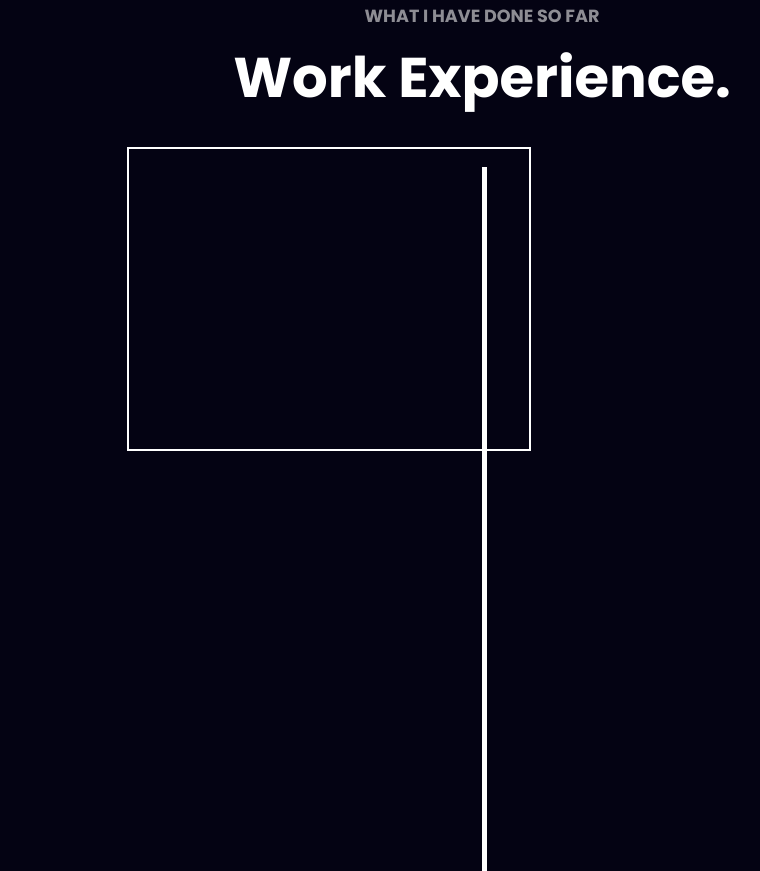
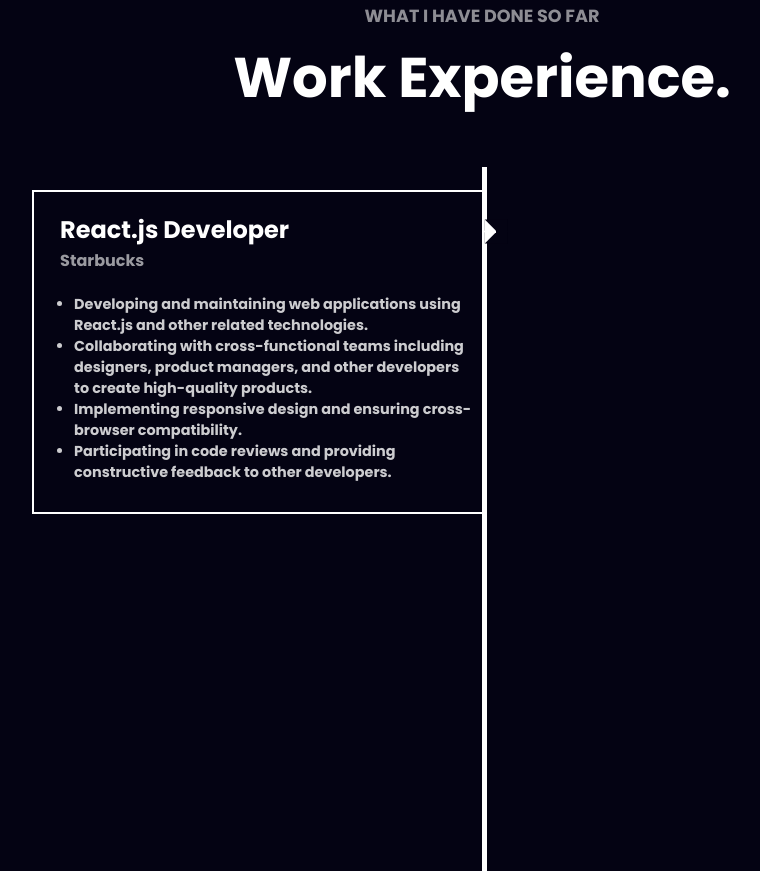
Before and after one commit to AyushSubedi08/My-Project, a plain HTML site: page index.html in a window 1280 px wide. Shown: the part 1707-2578 px from the top of the page, without its empty margins (158-918 px from the left). Drawn offline with Linux system fonts and the light colour scheme.

Commit message:
modified the box

```diff
--- a/index.html
+++ b/index.html
@@ -91,7 +91,25 @@
 
                 </div>
                 <div class="top-left-box">
+                    <div class="first-arrow-head">
 
+                    </div>
+                    <div class="first-work-descriptions">
+
+                        <h1 class="first-work-heading">React.js Developer</h1>
+                        <h4 class="first-work-company">Starbucks</h4>
+                        <ul class="first-work-unordered-lists">
+                            <li class="first-work-lists">Developing and maintaining web applications using React.js and
+                                other related technologies.</li>
+                            <li class="first-work-lists">Collaborating with cross-functional teams including designers,
+                                product managers, and other developers to create high-quality products.</li>
+                            <li class="first-work-lists">Implementing responsive design and ensuring cross-browser
+                                compatibility.</li>
+                            <li class="first-work-lists">Participating in code reviews and providing constructive
+                                feedback
+                                to other developers.</li>
+                        </ul>
+                    </div>
                 </div>
 
             </div>
--- a/style.css
+++ b/style.css
@@ -204,9 +204,39 @@ body {
 }
 .top-left-box {
     border:2px solid white;
-    width:400px;
-    height:300px;
+    background-color: ;
+    width:450px;
+    height:320px;
     position:relative;
-    left:20%;
-    bottom:20px;
+    left:12%;
+    bottom:-23px;
 }
+
+.first-arrow-head {
+    height:1px;
+    border: 7px solid#040313;
+    border-left: 7px solid white;
+    position:absolute;
+    left: 101.2%;
+    top:10%;
+    scale: 1.6;
+
+}
+
+
+.first-work-heading {
+    font-size:1.5rem;
+    margin-bottom: 1px;
+    margin-left:26px;
+}
+.first-work-company {
+    font-size: 1rem;
+    opacity:0.6;
+    margin-top: 1px;
+    margin-left:26px;
+}
+.first-work-lists {
+    font-size: 0.9rem;
+    opacity:0.8;
+    margin-right:12px;
+}
```
Lines whose indentation alone changed are shown as unchanged.
